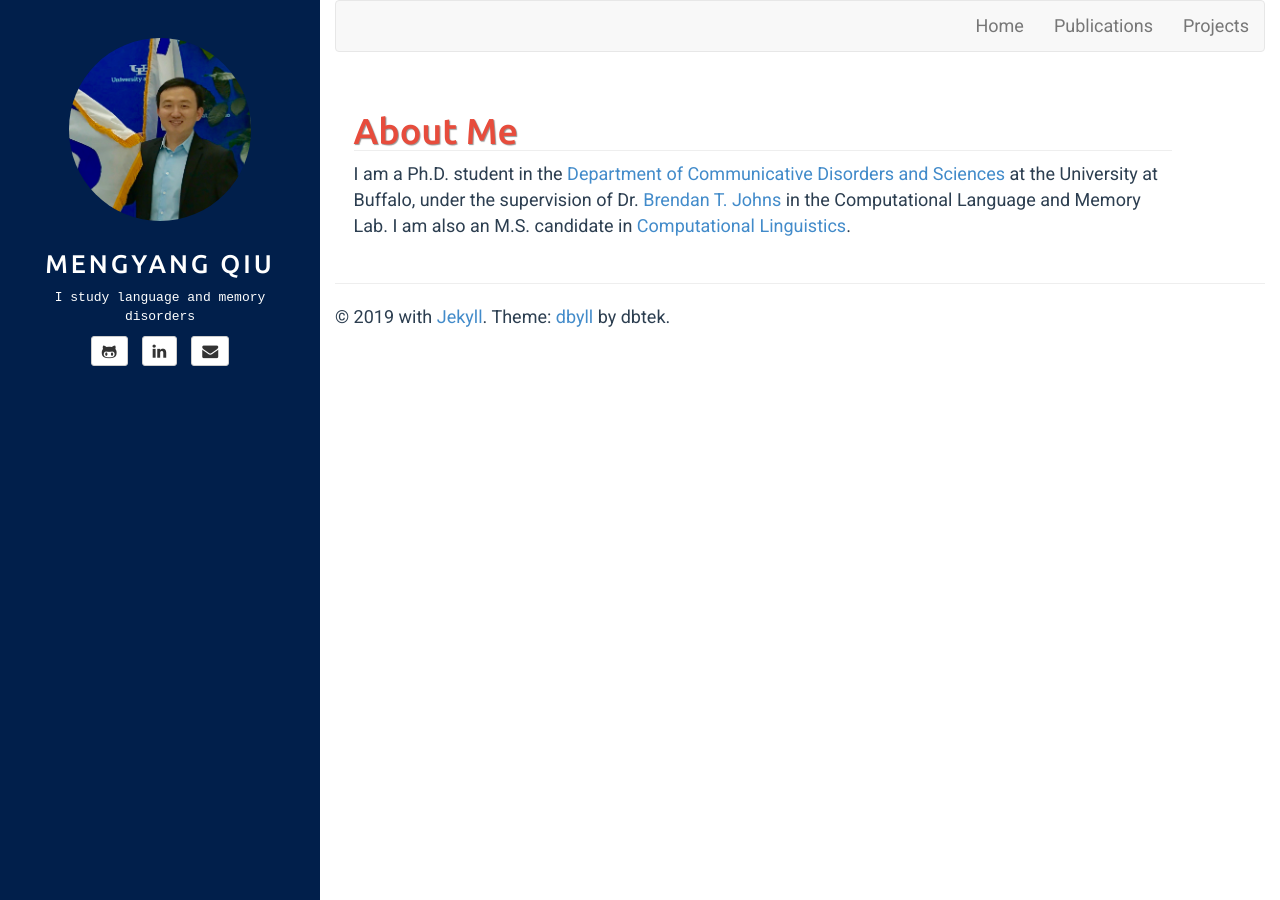
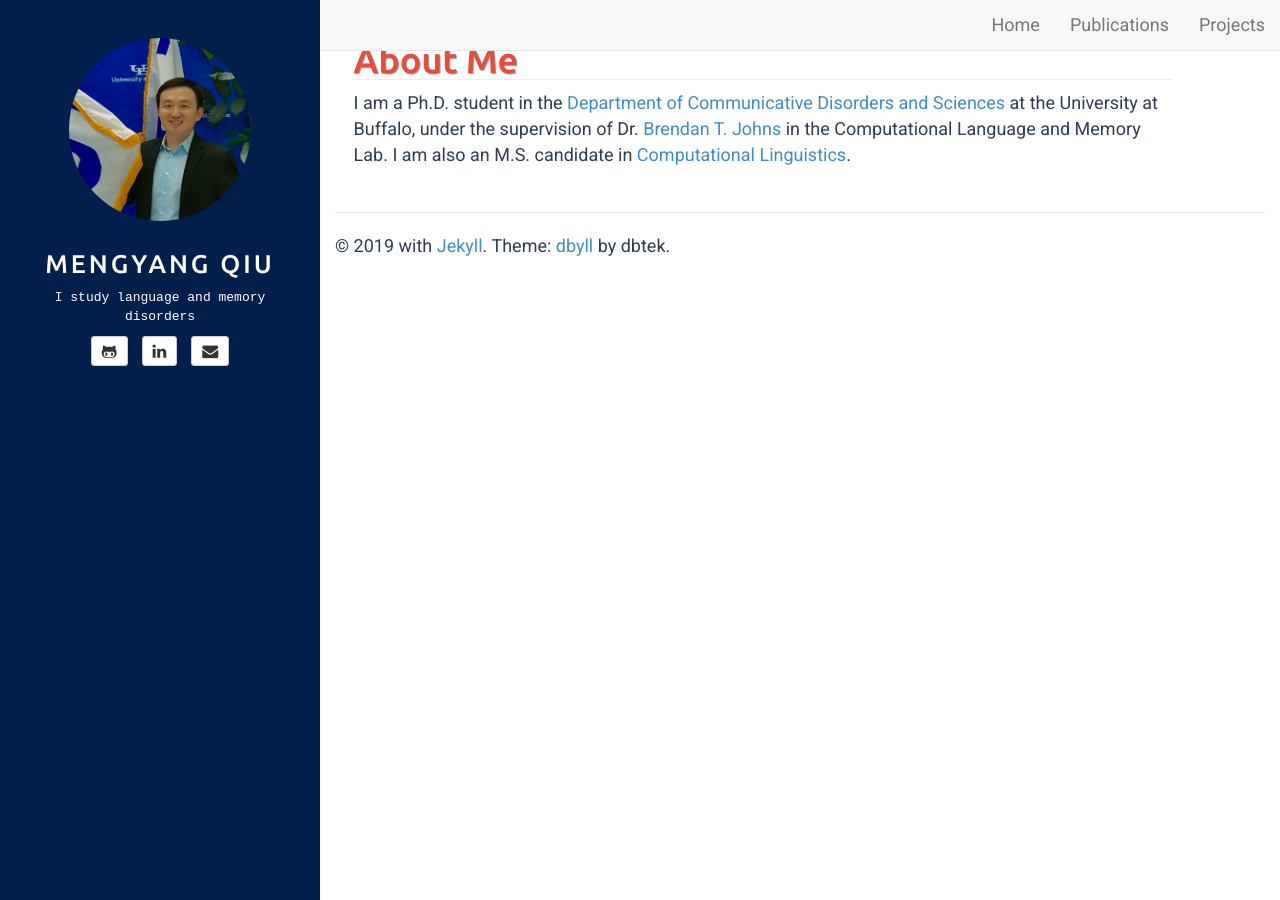
Before and after one commit to mengyangq/mengyangq.github.io, a Jekyll site: the page built from index.html, in a window 1280 px wide. Built offline with Jekyll 4.4.1, drawn with Linux system fonts in a browser that asks for light colours.

Commit message:
Update default.html

```diff
--- a/_includes/default.html
+++ b/_includes/default.html
@@ -103,7 +103,7 @@
 
 	<div class="col-sm-9 col-sm-offset-3 hidden-xs">
        <!--header Nav Start  -->
-      <nav class="navbar navbar-default nav-fixed-top">
+      <nav class="navbar navbar-default navbar-fixed-top">
         <div class="container-fluid">
              <!--Collect the nav links, forms, and other content for toggling  -->
             <div class="collapse navbar-collapse" id="bs-example-navbar-collapse-1">
```
